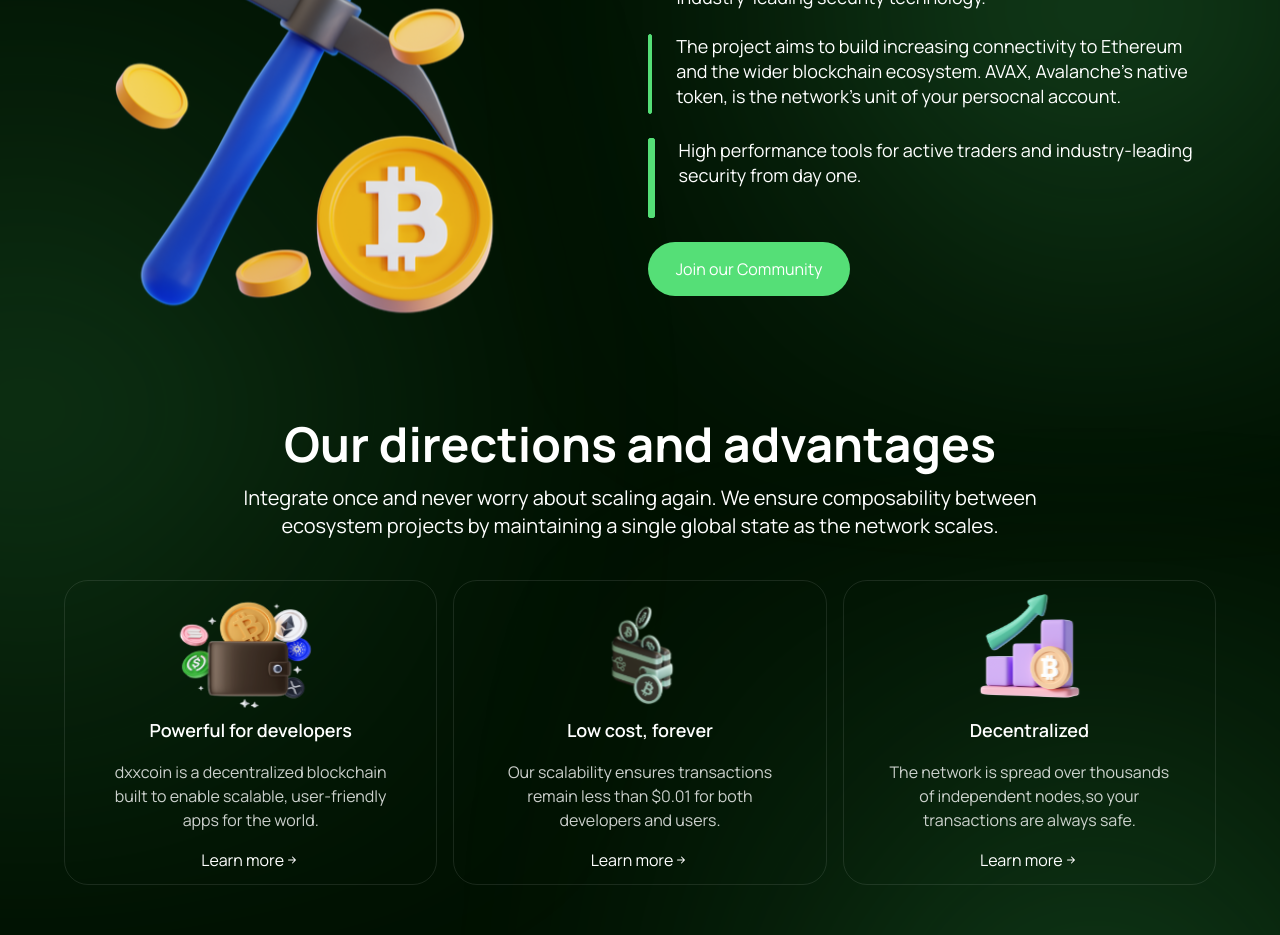
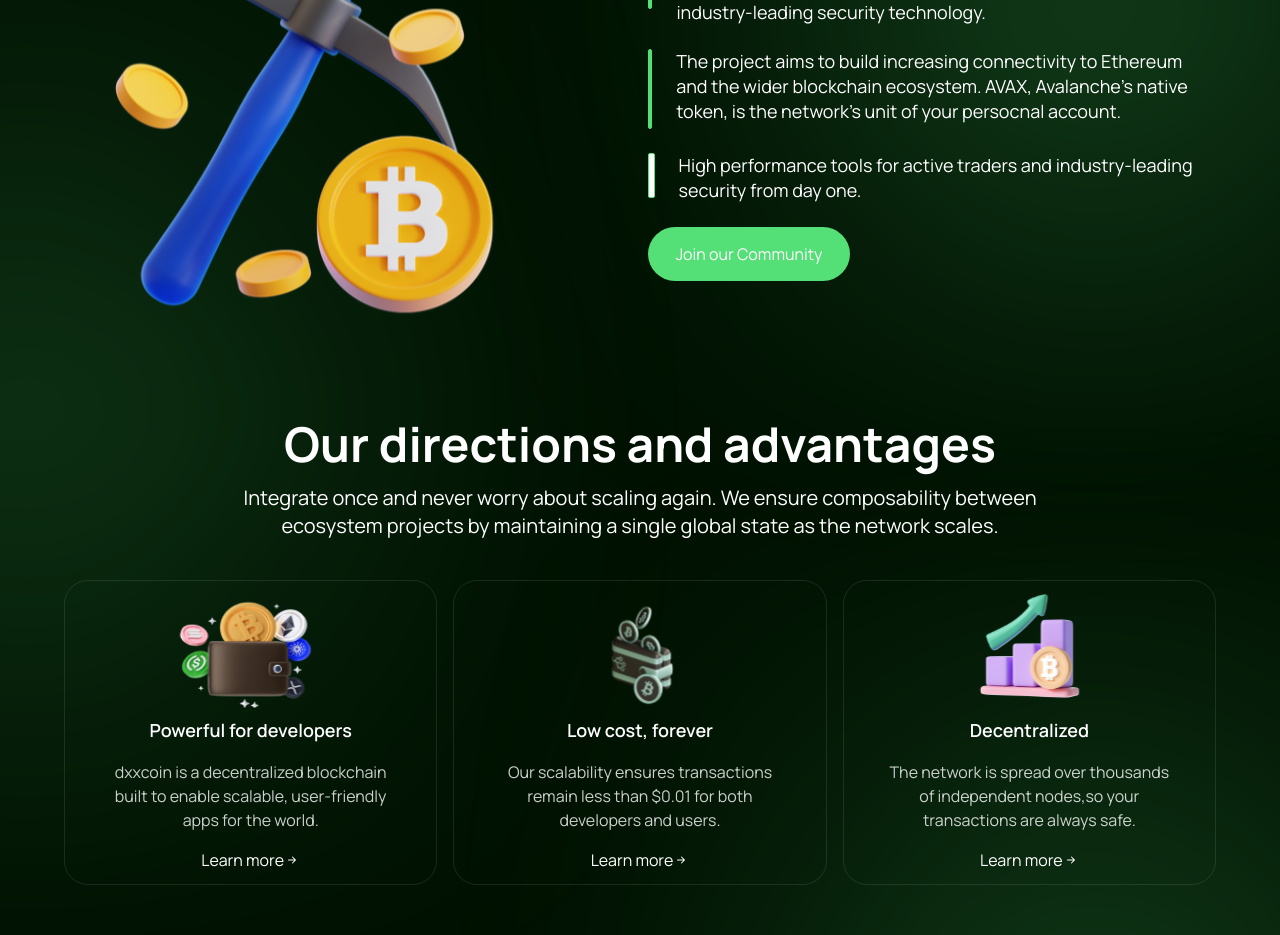
Before and after one commit to gift56/DxxCoin, a React (Vite) app: page / in a window 1280 px wide. Shown: the part 960-1895 px from the top of the page. Built offline with nearby package versions, Linux system fonts and the light colour scheme.

Commit message:
fixed issues

```diff
--- a/src/components/Goals.jsx
+++ b/src/components/Goals.jsx
@@ -41,8 +41,11 @@ const Goals = () => {
           <div className="flex md:flex-row flex-col md:justify-between justify-center items-center w-full gap-4 md:overflow-hidden mt-5">
             <div className="flex-1">
               <motion.div
-
-              className="xl:w-[459px] xl:h-[530px] w-[100%]">
+                initial={{ opacity: 0, x: "-5rem" }}
+                whileInView={{ opacity: 1, x: 0 }}
+                transition={{ type: "spring", duration: 2 }}
+                className="xl:w-[459px] xl:h-[530px] w-[100%]"
+              >
                 <img
                   src={AboutImg}
                   alt="hero image"
@@ -52,7 +55,10 @@ const Goals = () => {
             </div>
             <div className="flex-1 flex flex-col justify-start items-start gap-6 dash">
               {goalsData.map(({ text }, i) => (
-                <div
+                <motion.div
+                  initial={{ opacity: 0, y: "5rem" }}
+                  whileInView={{ opacity: 1, y: 0 }}
+                  transition={{ type: "spring", duration: 2 }}
                   key={i}
                   className="w-full relative flex items-start gap-6 bord"
                 >
@@ -60,7 +66,7 @@ const Goals = () => {
                   <h2 className="text-white text-[18px] leading-[25px] font-normal">
                     {text}
                   </h2>
-                </div>
+                </motion.div>
               ))}
               <button className="w-[202px] py-[15px] px-[24px] border-[#55DF77] bg-[#55DF77] rounded-[100px] flex items-center justify-center">
                 Join our Community
--- a/src/index.css
+++ b/src/index.css
@@ -27,7 +27,7 @@
   background-color: white;
   color: #23204d;
 }
-.dash .bord:last-child .mybord {
+.dash .bord:nth-child(3) .mybord {
   height: 45px;
   background-color: white;
 }
```
